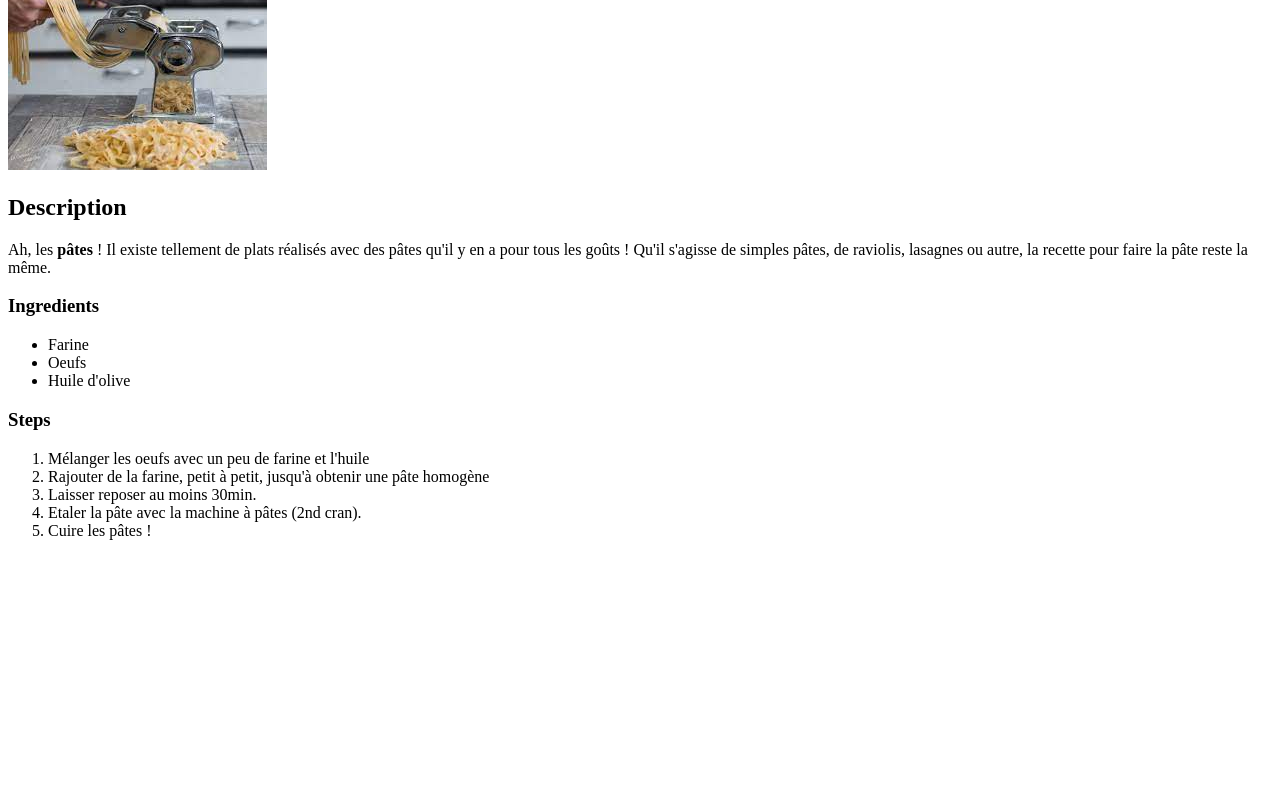
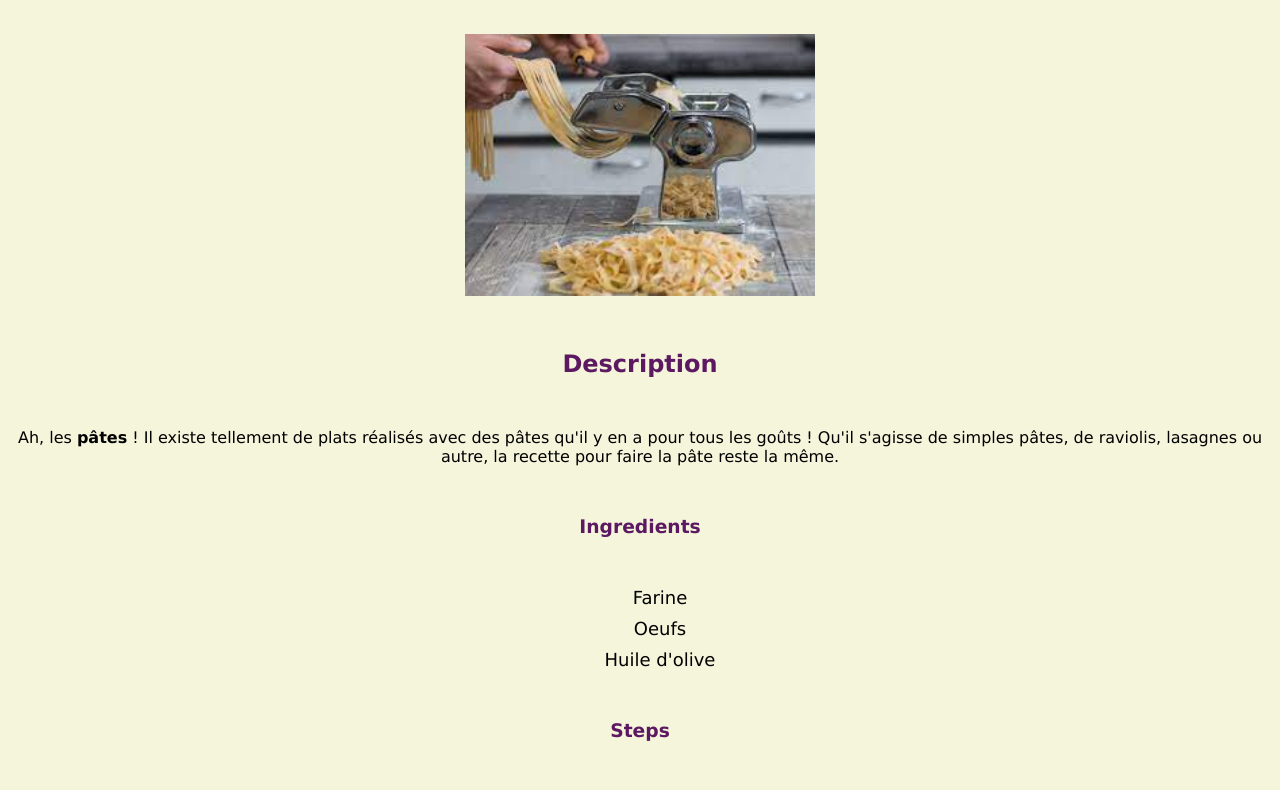
Before and after one commit to Phil-Menard/odin-recipes, a plain HTML site: page recipes/pasta.html in a window 1280 px wide. Shown: the part 104-894 px from the top of the page. Before the commit the page ends 800 px from the top, so only its background shows below. Drawn offline with Linux system fonts and the light colour scheme.

Commit message:
Add CSS to recipes HTML files.

```diff
--- a/recipes/pasta.html
+++ b/recipes/pasta.html
@@ -4,6 +4,7 @@
     <head>
         <meta charset="utf-8">
         <title>Pasta</title>
+        <link rel="stylesheet" href="../styles.css">
     </head>
 
     <body>
--- /dev/null
+++ b/styles.css
@@ -0,0 +1,39 @@
+body    {
+    background-color: beige;
+    font-family: "Oswald", "Verdana", sans-serif;
+    text-align: center;
+}
+
+h1, h2, h3  {
+
+    font-weight: bold;
+    color: rgb(92, 25, 97) ;
+    margin-bottom: 50px;
+    margin-top: 50px;
+}
+
+img {
+    width: 350px;
+    height: auto;
+}
+
+ul  {
+    list-style-type: none;
+}
+
+.listeindex  {
+    display: inline;
+}
+
+ol  {
+    display: inline;
+}
+
+a:hover    {
+    color:rgb(95, 67, 93);
+}
+
+li  {
+    font-size: 18px;
+    margin-bottom: 10px;
+}
```
Also changed, not shown: index.html (+2 -1 lines), recipes/croque-monsieur.html (+1 -0 lines), recipes/tomates-mozza.html (+1 -0 lines).
